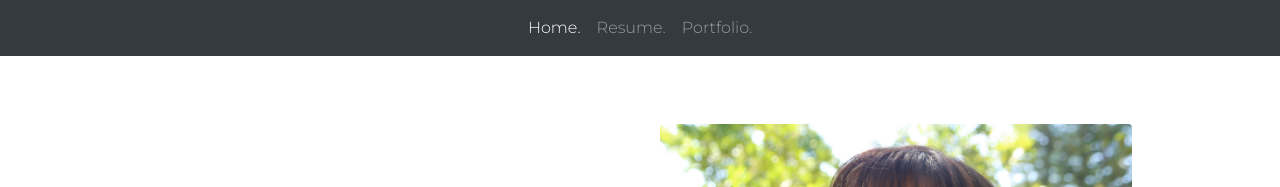
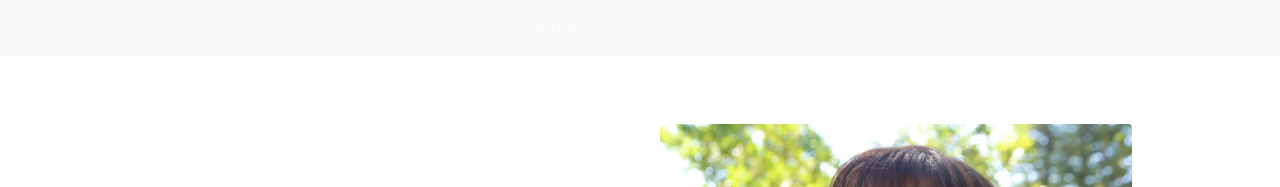
Before and after one commit to icbartli/bartling-ist263, a plain HTML site: page individual-project/index-homepage.html in a window 1280 px wide. Shown: the top 187 px of the page. Drawn offline with nearby package versions, Linux system fonts and the light colour scheme.

Commit message:
Update index-homepage.html

```diff
--- a/individual-project/index-homepage.html
+++ b/individual-project/index-homepage.html
@@ -11,7 +11,7 @@
 
     <body>
         <main>
-          <nav class="navbar navbar-expand-lg navbar-dark bg-dark">
+          <nav class="navbar navbar-expand-lg navbar-dark bg-light">
               <button class="navbar-toggler" type="button" data-toggle="collapse" data-target="#navbarsExample08" aria-controls="navbarsExample08" aria-expanded="false" aria-label="Toggle navigation">
                 <span class="navbar-toggler-icon"></span>
               </button>
```
